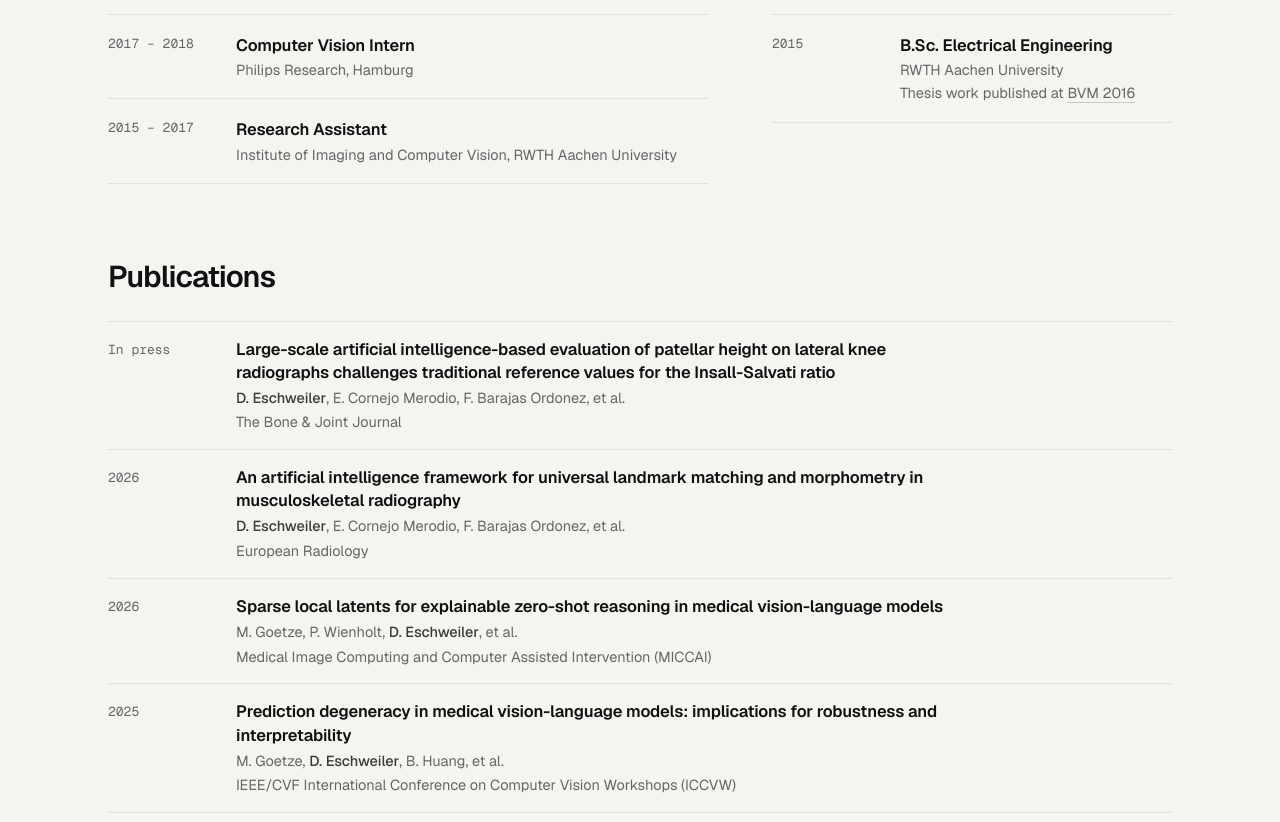
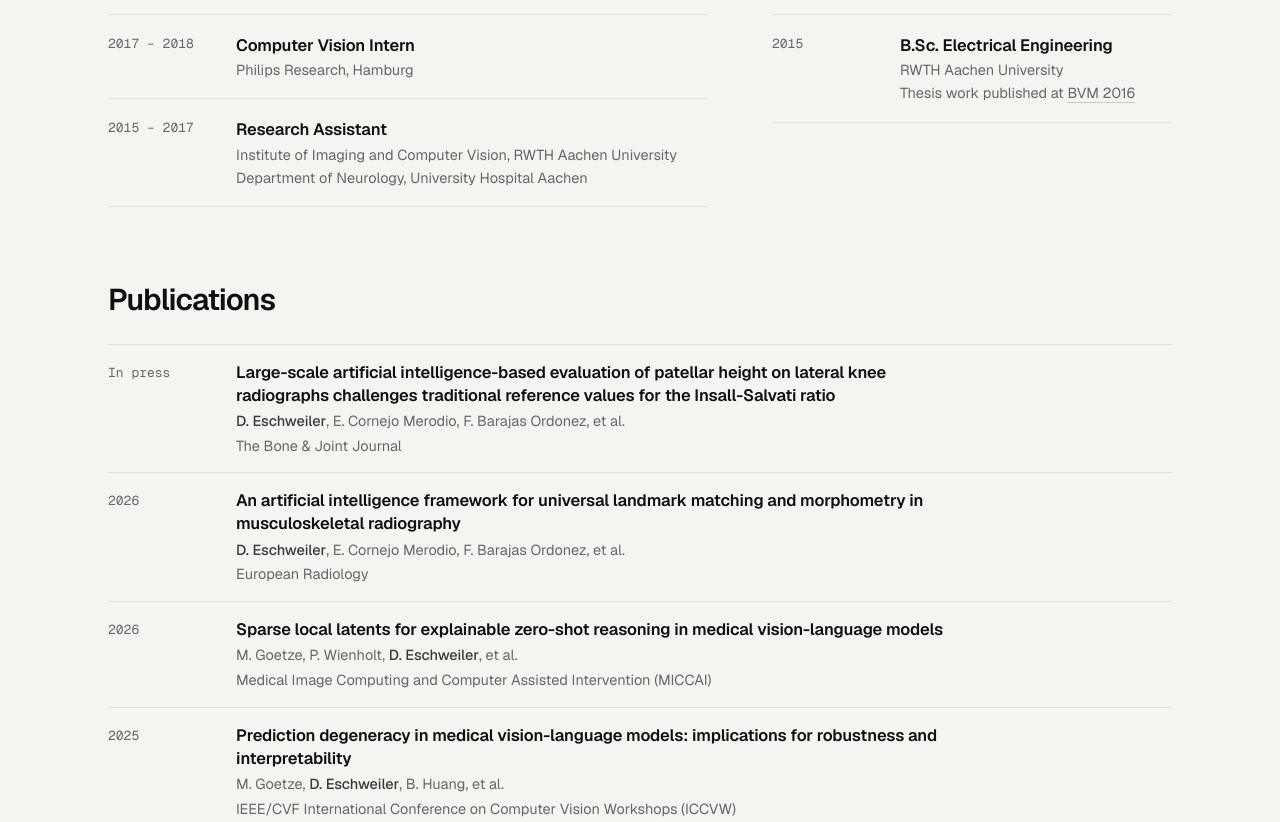
Before and after one commit to DEschweiler/DEschweiler.github.io, a plain HTML site: page index.html in a window 1280 px wide. Shown: the part 1991-2813 px from the top of the page. Drawn offline with Linux system fonts and the light colour scheme.

Commit message:
Add Department of Neurology to research assistant position

```diff
--- a/index.html
+++ b/index.html
@@ -229,7 +229,7 @@
         <li><time>2024 – now</time><div><b>Postdoctoral Researcher and Project Lead</b><span>Lab for AI in Medicine, Department of Radiology, University Hospital Aachen</span></div></li>
         <li><time>2018 – 2024</time><div><b>Research Scientist</b><span>Institute of Imaging and Computer Vision, RWTH Aachen University</span></div></li>
         <li><time>2017 – 2018</time><div><b>Computer Vision Intern</b><span>Philips Research, Hamburg</span></div></li>
-        <li><time>2015 – 2017</time><div><b>Research Assistant</b><span>Institute of Imaging and Computer Vision, RWTH Aachen University</span></div></li>
+        <li><time>2015 – 2017</time><div><b>Research Assistant</b><span>Institute of Imaging and Computer Vision, RWTH Aachen University</span><span>Department of Neurology, University Hospital Aachen</span></div></li>
       </ul>
     </div>
     <div>
```
